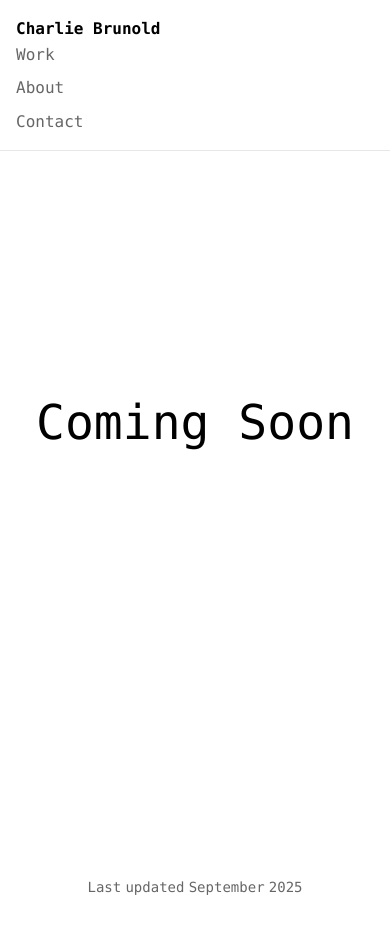
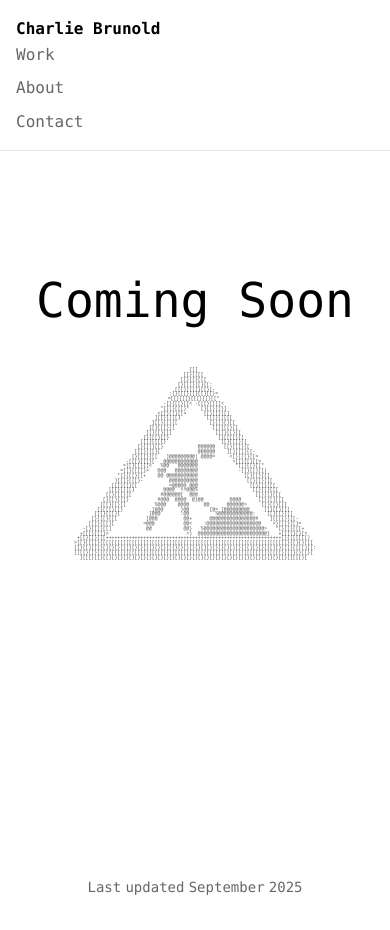
Before and after one commit to charlie-brunold/portfolio-website, a Vue app in the folder portfolio-vue/: page /work in a window 390 px wide. Built offline with nearby package versions, Linux system fonts and the light colour scheme; the HTML template or start-up script is replaced by a standard one.

Commit message:
Add ASCII art to coming soon page

```diff
--- a/portfolio-vue/src/views/ComingSoonView.vue
+++ b/portfolio-vue/src/views/ComingSoonView.vue
@@ -127,6 +127,51 @@ onMounted(() => {
       >
         Coming Soon
       </h1>
+
+      <pre class="construction-ascii">
+
+                                           [[[
+                                         [[}[[[[
+                                        [[}[[}[[[
+                                       [}[[[}[[}[[:
+                                      [[[}[[[[}[[}[-
+                                    :[}[[[}[[}[[}[[}=
+                                   =[[}[[[}[[[}[[}[[*
+                                  -[}[[[}[[< -[[[}[[[[<
+                                 *[[[}[[[}*    [}[[}[[}]
+                                <[[}[[}[[=      [[}[[}[[]
+                               ][[}[[[[}         [[[}[[[[[
+                              ][[}[[}[[           [}[[}[}[[
+                             [[}[[[}[[             [[}[[[}[[
+                            [[}[[}[[[               [[[}[[}[[
+                           [}[[[}[[}                 [}[[[[}[[
+                          [[[}[[[[}                   [[}[[[}[[
+                         [}[[[}[[}            @@@@@@   [[}[[[}[[
+                        [[[}[[[}[             @@@@@@    ][}[[[}[[-
+                       [}[[[}[[[   ]@@@@@@@@@) @@@@=     <[}[[[}[[=
+                     -[[[}[[[}[   @@@@@@@@@@@@            >[[}[[}[[=
+                    =[[}[[}[[<   %@@   @@@@@@@             *[[}[[}[[*
+                   =[[}[[[[}>   @@@   @@@@@@@@              -[[}[[}[[)
+                  *[}[[[}[[+    @@ @@@@@@@@@@@                [[}[[}[[[
+                 )[[[}[[[}-         @@@@@@@@@@                 [[}[[}[[[
+                [[[}[[}[[           =@@@@@ @@@                  [[}[[}[[[
+               [[[}[[[[}          @@@@  <>@@@%                   [[}[[}[[[
+              [[}[[[}[[          #@@@@@@[  @@@                    [[}[[}[[[
+             [}[[}[[[}          #@@@  @@@@  @}@@         @@@@      [[}[[}[[[
+            [[[}[[}[[          %@@@    @@@@     @@      @@@@@@>     [[}[[}[[[
+           [}[[[}[[}          ]@@@      }@@       [@= [@@@@@@@@@     [[}[[}[[[
+          [[[}[[[}[          [@@@       :@@         %@@@@@@@@@@@@:    [[}[[}[[[
+         [}[[[}[[[          [@@@         @@+      @@@@@@@@@@@@@@@@#    ][[[[}[[[-
+        [[[}[[[}[          =@@@          @@<    :@@@@@@@@@@@@@@@@@@@    >}[[[}[[}=
+      -[}[[[}[[]            @@           @@}   %@@@@@@@@@@@@@@@@@@@@@>   *[}[[}[[[+
+     +[[[}[[[}>                           >)  @@@@@@@@@@@@@@@@@@@@@@@@}   +[[[[}[}[>
+    +[[}[[}[[[+++++++++++++++++++++++++++++++++++++++++++++++++++++++++++++[}[[[[[[[)
+   >[[}[[[[}[[[[[[[[[[[[[[[[[[[[[[[[[[[[[[[[[[[[[[[[[[[[[[[[[[[[[[[[[[[[[[[[[}[[}[}[[[
+   [[}[[}[[[}[}[}[}[}[}[}[}[}[}[}[}[}[}[}[}[}[}[}[}[}[}[}[}[}[}[}[}[}[}[}[}[[[}[[[[}[[:
+   [[[[}[[}[[[[[[[[[[[[[[[[[[[[[[[[[[[[[[[[[[[[[[[[[[[[[[[[[[[[[[[[[[[[[[[[}[[[}[}[[}[
+     ][[[}[[}[[}[}[}[}[}[}[}[}[}[}[}[}[}[}[}[}[}[}[}[}[}[}[}[}[}[}[}[}[}[}[[}[[[[[}[
+
+                                                                                          </pre>
     </div>
   </main>
 </template>
@@ -148,13 +193,30 @@ onMounted(() => {
   font-family: var(--font-mono);
   font-size: 96px;
   color: var(--text-color);
-  margin: 0;
+  margin: 0 0 2rem 0;
   line-height: 1.1;
+}
+
+.construction-ascii {
+  font-family: 'Courier New', monospace;
+  white-space: pre;
+  line-height: 1;
+  font-size: 0.5rem;
+  color: var(--text-color);
+  opacity: 0.7;
+  margin-top: 1rem;
+  user-select: none;
+  overflow: hidden;
+  max-width: 100%;
 }
 
 @media (max-width: 768px) {
   .main-title {
     font-size: 64px;
+  }
+
+  .construction-ascii {
+    font-size: 0.4rem;
   }
 }
 
@@ -162,5 +224,9 @@ onMounted(() => {
   .main-title {
     font-size: 48px;
   }
+
+  .construction-ascii {
+    font-size: 0.3rem;
+  }
 }
 </style>
```
